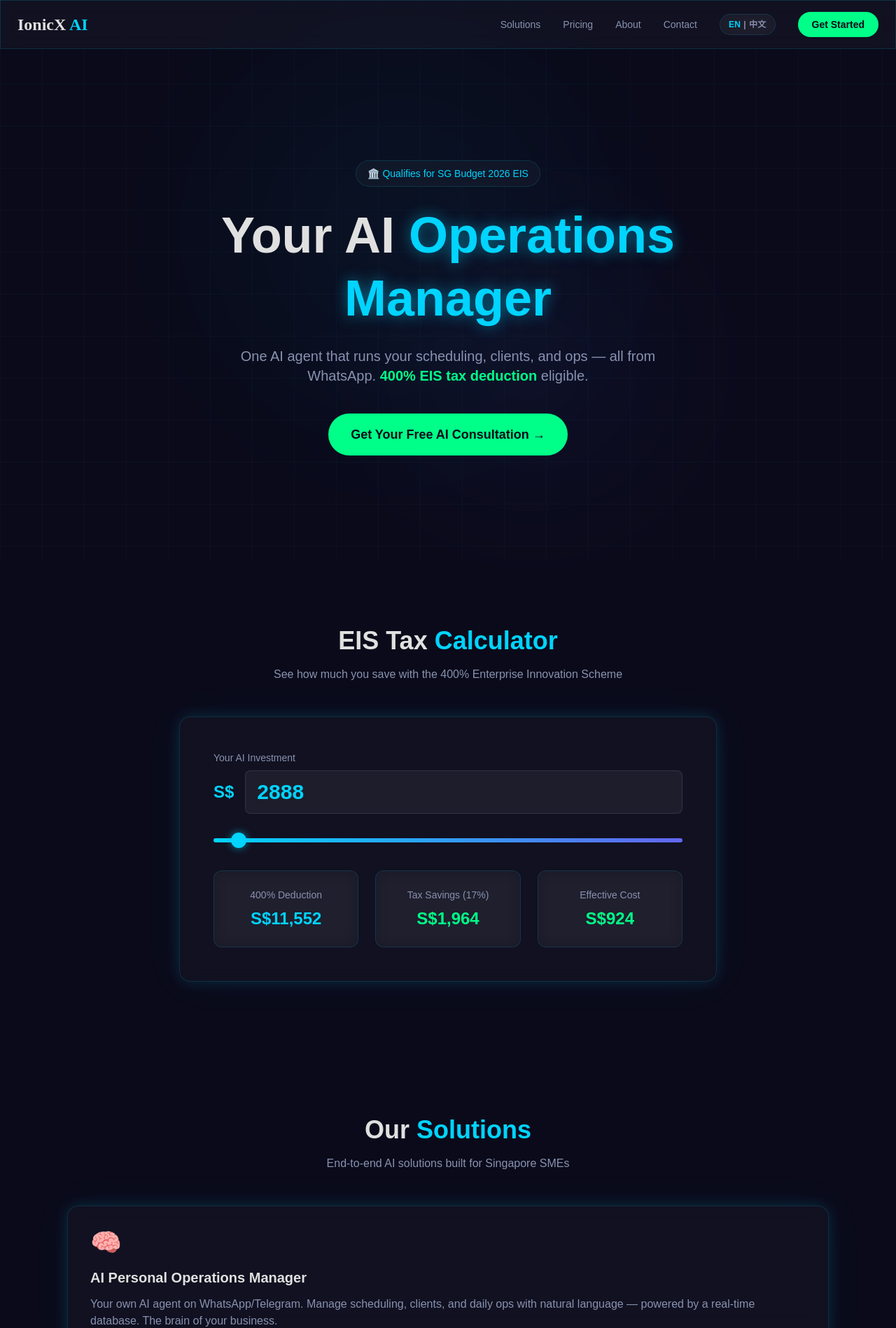
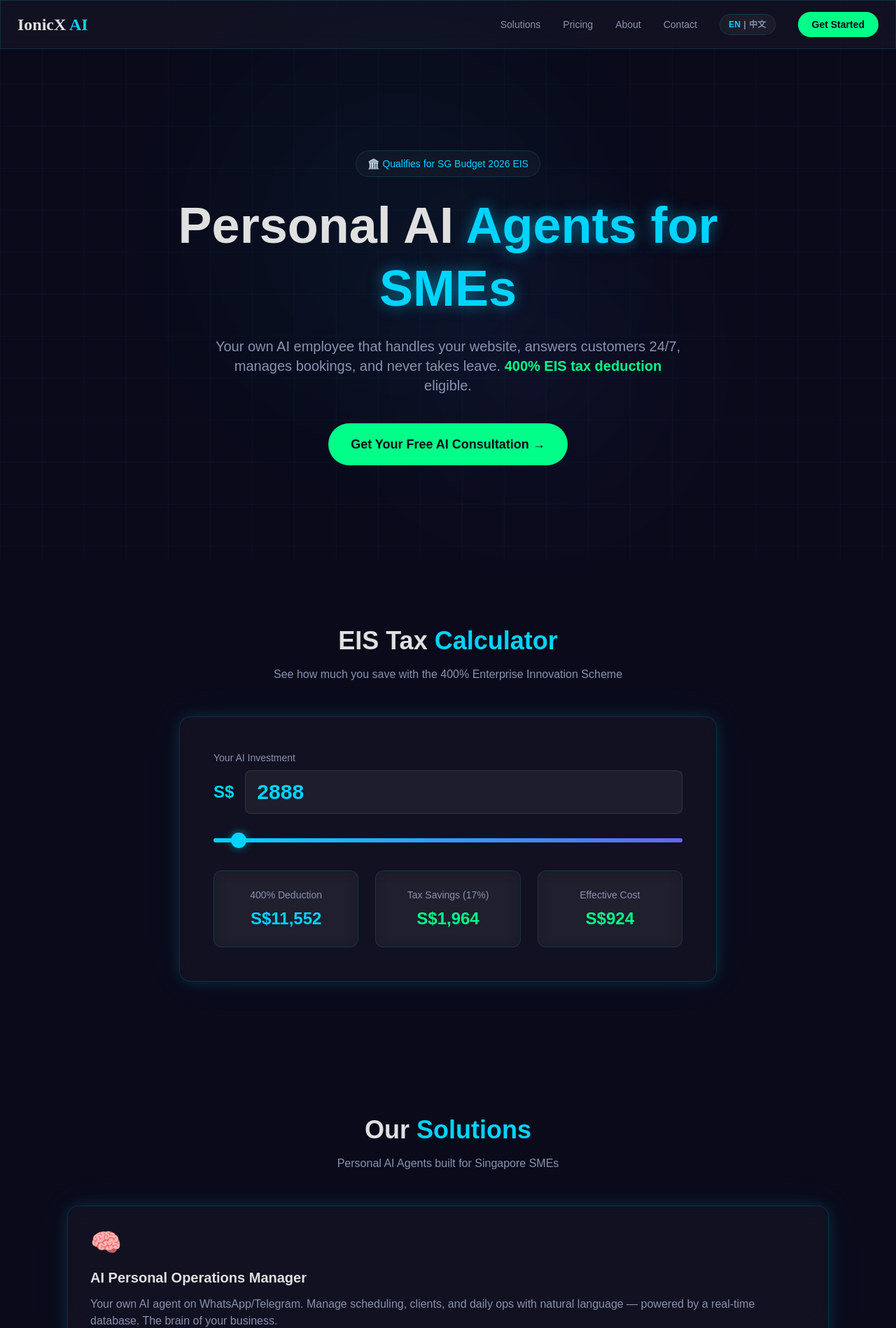
Before and after one commit to IsaacYap90/ionicx-ai, a Next.js app: page / in a window 1280 px wide. Shown: the top 1898 px of the page at 70% size. Built offline with nearby package versions, Linux system fonts and the light colour scheme.

Commit message:
feat: rebrand to Personal AI Agents for SMEs + fix WhatsApp to 80268821

```diff
--- a/public/locales/en.json
+++ b/public/locales/en.json
@@ -6,9 +6,9 @@
   "nav.getStarted": "Get Started",
 
   "hero.badge": "🏛️ Qualifies for SG Budget 2026 EIS",
-  "hero.titlePrefix": "Your AI",
-  "hero.titleHighlight": "Operations Manager",
-  "hero.desc": "One AI agent that runs your scheduling, clients, and ops — all from WhatsApp.",
+  "hero.titlePrefix": "Personal AI",
+  "hero.titleHighlight": "Agents for SMEs",
+  "hero.desc": "Your own AI employee that handles your website, answers customers 24/7, manages bookings, and never takes leave.",
   "hero.eisHighlight": "400% EIS tax deduction",
   "hero.eisSuffix": " eligible.",
   "hero.cta": "Get Your Free AI Consultation →",
@@ -23,7 +23,7 @@
 
   "solutions.title": "Our",
   "solutions.titleHighlight": "Solutions",
-  "solutions.desc": "End-to-end AI solutions built for Singapore SMEs",
+  "solutions.desc": "Personal AI Agents built for Singapore SMEs",
   "solutions.0.title": "AI Personal Operations Manager",
   "solutions.0.desc": "Your own AI agent on WhatsApp/Telegram. Manage scheduling, clients, and daily ops with natural language — powered by a real-time database. The brain of your business.",
   "solutions.1.title": "AI-Powered Websites",
--- a/public/locales/zh.json
+++ b/public/locales/zh.json
@@ -6,9 +6,9 @@
   "nav.getStarted": "立即开始",
 
   "hero.badge": "🏛️ 符合新加坡2026财政预算案 EIS 资格",
-  "hero.titlePrefix": "您的 AI",
-  "hero.titleHighlight": "智能运营管家",
-  "hero.desc": "一个 AI 智能助手，通过 WhatsApp 为您管理排程、客户和日常运营。",
+  "hero.titlePrefix": "专属 AI",
+  "hero.titleHighlight": "智能代理人",
+  "hero.desc": "为您的企业打造专属 AI 员工 — 管理网站、24/7 回复客户、处理预约，全年无休。",
   "hero.eisHighlight": "400% EIS 税务扣除",
   "hero.eisSuffix": "资格。",
   "hero.cta": "预约免费 AI 咨询 →",
@@ -23,7 +23,7 @@
 
   "solutions.title": "我们的",
   "solutions.titleHighlight": "AI 智能解决方案",
-  "solutions.desc": "为新加坡中小企业量身打造的端到端 AI 解决方案",
+  "solutions.desc": "为新加坡中小企业打造的专属 AI 智能代理人",
   "solutions.0.title": "AI 智能运营管家",
   "solutions.0.desc": "您专属的 WhatsApp/Telegram AI 助手。以自然语言管理排程、客户和日常运营 — 由实时数据库驱动，是您企业的智慧大脑。",
   "solutions.1.title": "AI 智能网站",
--- a/src/app/page.tsx
+++ b/src/app/page.tsx
@@ -500,7 +500,7 @@
             </button>
             <div className="flex flex-wrap justify-center gap-6 text-sm text-[var(--text-dim)]">
               <a
-                href="https://wa.me/6581234567"
+                href="https://wa.me/6580268821"
                 target="_blank"
                 rel="noopener noreferrer"
                 className="hover:text-[#00ff88] transition-colors"
```
